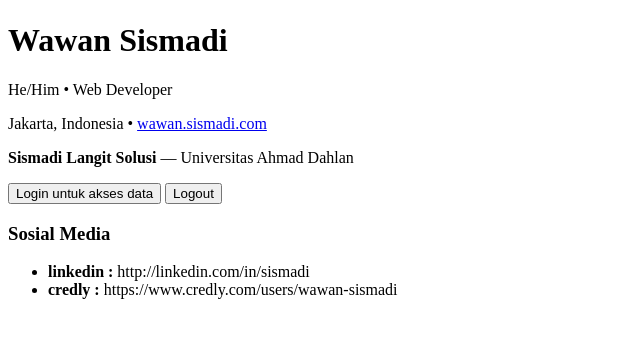
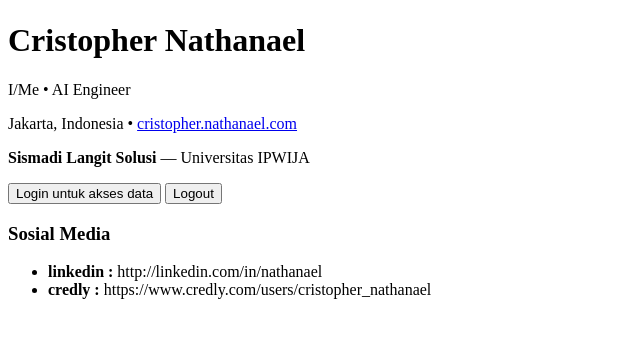
Before and after one commit to CristopherIM231/pw, a plain HTML site: page login/akses.html in a window 1280 px wide. Shown: the part 311-648 px from the top of the page, without its empty margins (0-640 px from the left). Drawn offline with Linux system fonts and the light colour scheme; a script that the page names is missing.

Commit message:
akses.html

```diff
--- a/login/akses.html
+++ b/login/akses.html
@@ -3,7 +3,7 @@
 <head>
   <meta charset="UTF-8" />
   <meta name="viewport" content="width=device-width, initial-scale=1.0"/>
-  <title>Wawan Sismadi</title>
+  <title>Cristopher Nathanael</title>
   <link rel="stylesheet" href="style.css" />
 </head>
 <body>
@@ -15,10 +15,10 @@
   </div>
 
   <div class="header-text">
-    <h1>Wawan Sismadi</h1>
-    <p class="subtitle">He/Him • Web Developer</p>
-    <p>Jakarta, Indonesia • <a href="https://wawan.sismadi.com">wawan.sismadi.com</a></p>
-    <p><strong>Sismadi Langit Solusi</strong> — Universitas Ahmad Dahlan</p>
+    <h1>Cristopher Nathanael</h1>
+    <p class="subtitle">I/Me • AI Engineer</p>
+    <p>Jakarta, Indonesia • <a href="https://wawan.sismadi.com">cristopher.nathanael.com</a></p>
+    <p><strong>Sismadi Langit Solusi</strong> — Universitas IPWIJA</p>
   </div>
 
   <div class="action-buttons">
@@ -34,8 +34,8 @@
   <div class="content-card">
     <h3>Sosial Media</h3>
     <ul>
-      <li><strong>linkedin :</strong> http://linkedin.com/in/sismadi</li>
-      <li><strong>credly :</strong> https://www.credly.com/users/wawan-sismadi</li>
+      <li><strong>linkedin :</strong> http://linkedin.com/in/nathanael</li>
+      <li><strong>credly :</strong> https://www.credly.com/users/cristopher_nathanael</li>
     </ul>
   </div>
 </div>
```
